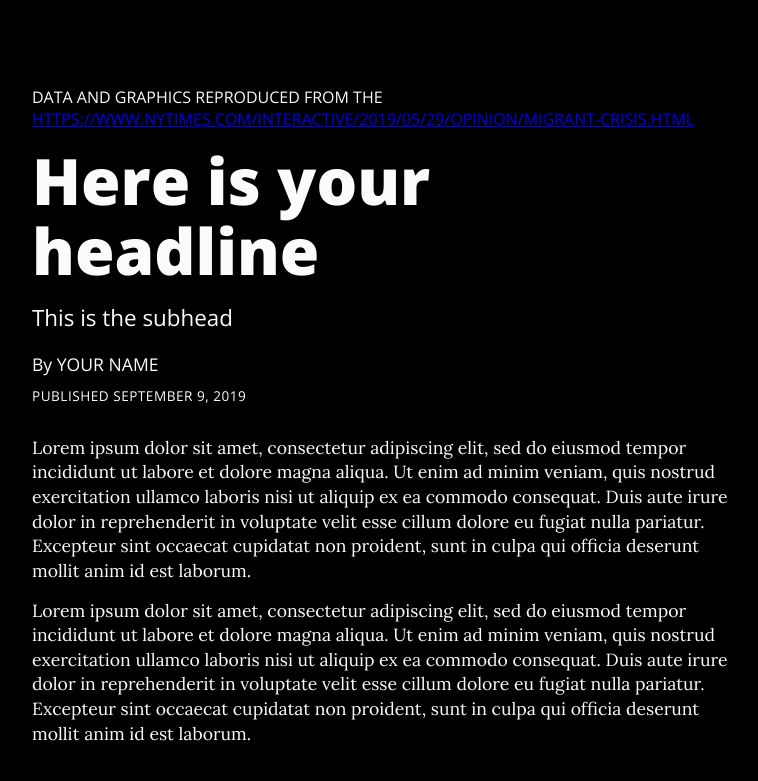
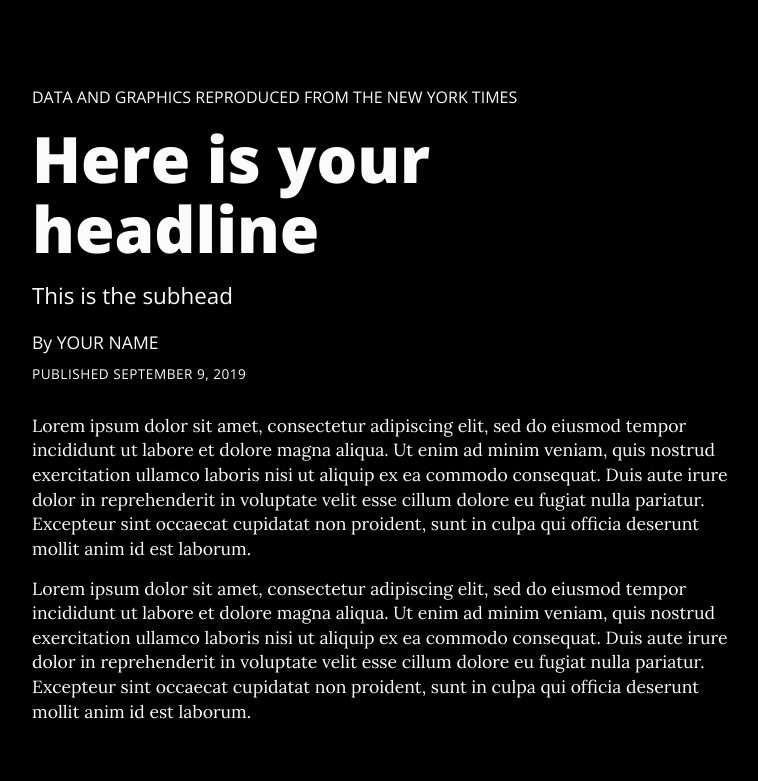
Before and after one commit to Humera97/Humera97.github.io, a plain HTML site: page narrative/index.html in a window 1280 px wide. Shown: the top 781 px of the page, without its empty margins (258-1016 px from the left). Drawn offline with nearby package versions, Linux system fonts and the light colour scheme.

Commit message:
narrative

```diff
--- a/narrative/index.html
+++ b/narrative/index.html
@@ -331,7 +331,7 @@
   <body class="dark-theme"> <!-- all of the content on your html page goes inside the body -->
 
     <div class="header">
-      <p class="kicker">Data and graphics reproduced from the <a href = 'New York Times'>https://www.nytimes.com/interactive/2019/05/29/opinion/migrant-crisis.html</a></p>
+      <p class="kicker">Data and graphics reproduced from the <a href = 'https://www.nytimes.com/interactive/2019/05/29/opinion/migrant-crisis.html'></a>New York Times</p>
       <h1 class="headline">Here is your headline</h1>
       <h2 class="subhead">This is the subhead</h2>
       <p class="byline">By YOUR NAME</p>
```
